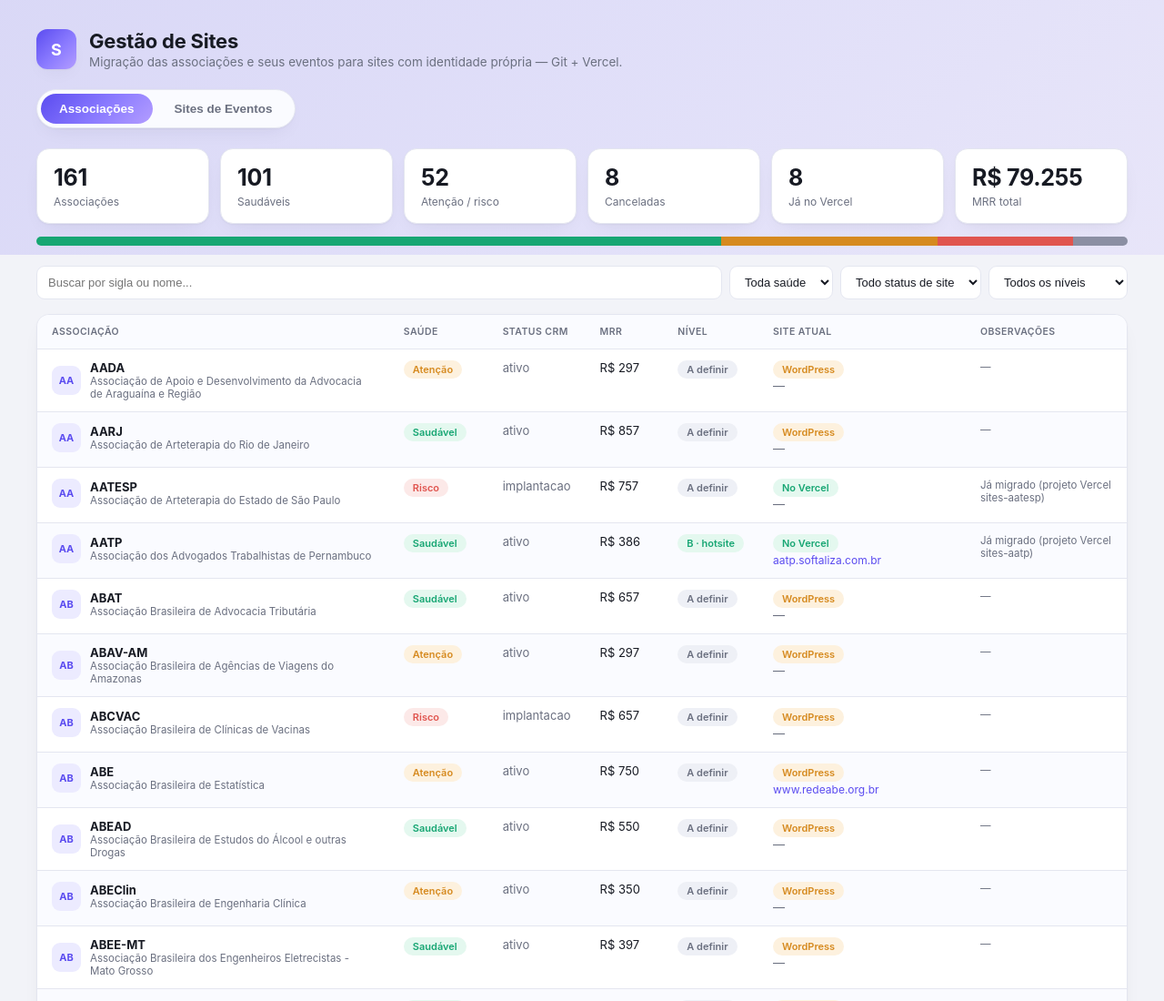
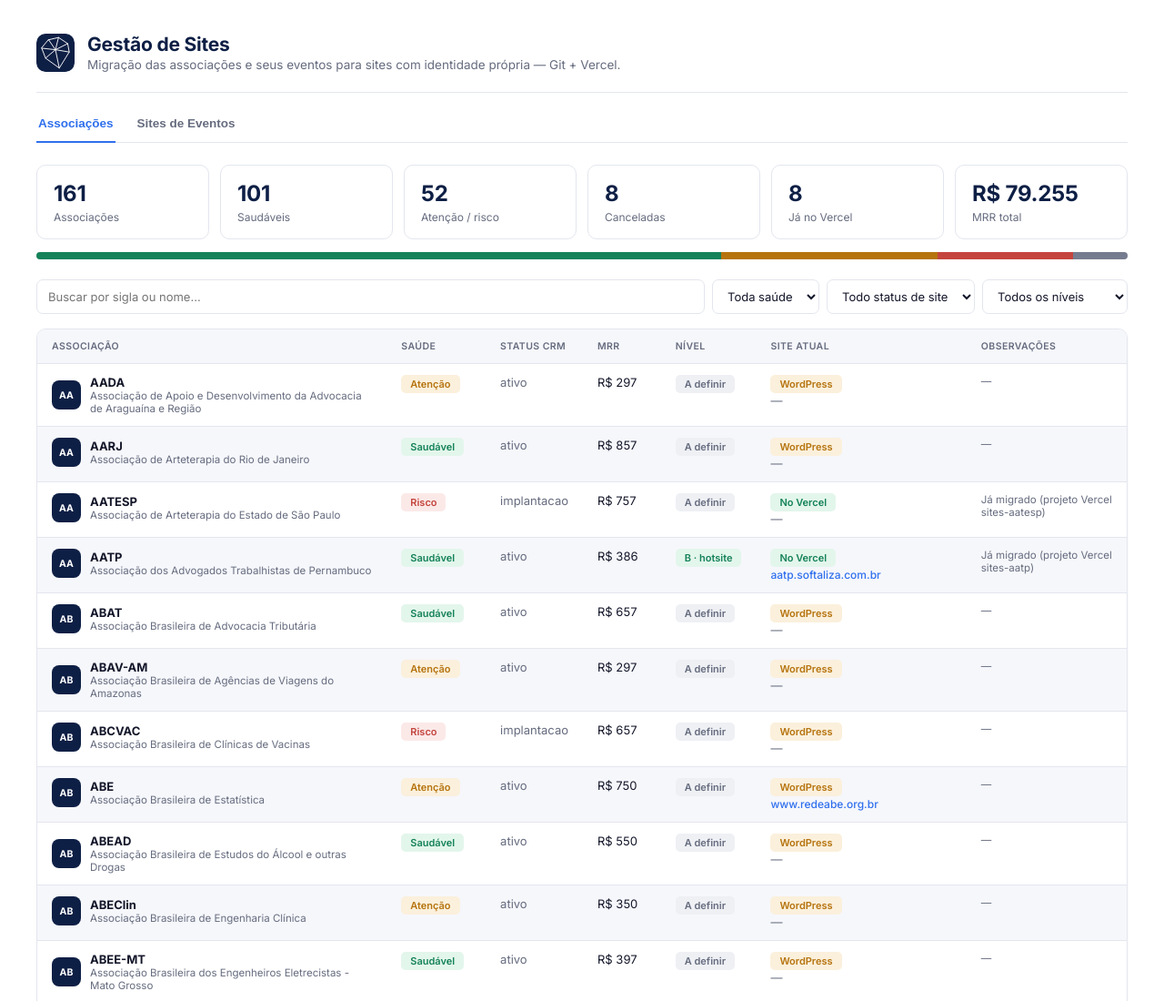
Before and after one commit to softalizaassociacoes/gestao-sites, a plain HTML site: page index.html in a window 1280 px wide. Shown: the top 1100 px of the page at 91% size. Drawn offline with Linux system fonts and the light colour scheme.

Commit message:
Aplica identidade visual da Softaliza (logo + paleta azul marinho)
Troca o tema roxo genérico por uma referência visual mais próxima do
site institucional: branco/azul marinho, tipografia Inter, cantos mais
retos, abas em estilo underline. Adiciona o ícone geométrico da marca
como logo no cabeçalho e favicon.

```diff
--- a/index.html
+++ b/index.html
@@ -4,15 +4,17 @@
   <meta charset="UTF-8" />
   <meta name="viewport" content="width=device-width, initial-scale=1.0" />
   <title>Gestão de Sites — Softaliza</title>
+  <link rel="icon" type="image/svg+xml" href="logo.svg" />
+  <link rel="preconnect" href="https://fonts.googleapis.com" />
+  <link rel="preconnect" href="https://fonts.gstatic.com" crossorigin />
+  <link href="https://fonts.googleapis.com/css2?family=Inter:wght@400;500;600;700&display=swap" rel="stylesheet" />
   <link rel="stylesheet" href="style.css" />
 </head>
 <body>
-  <div class="app-bg"></div>
-
   <div class="wrap">
     <header class="top">
       <div class="brand">
-        <div class="brand-mark">S</div>
+        <img class="brand-mark" src="logo.svg" alt="Softaliza" />
         <div>
           <h1>Gestão de Sites</h1>
           <p>Migração das associações e seus eventos para sites com identidade própria — Git + Vercel.</p>
--- a/style.css
+++ b/style.css
@@ -1,68 +1,70 @@
 :root {
-  --bg: #f2f3f8;
+  --navy: #0e1f45;
+  --navy-2: #16306e;
+  --blue: #2f6fed;
+  --bg: #ffffff;
   --surface: #ffffff;
-  --surface-2: #fafbff;
-  --border: #e4e6f0;
-  --text: #171a23;
-  --text-muted: #6b7080;
-  --accent: #5b4cf0;
-  --accent-2: #8b7bff;
-  --accent-soft: #ecebff;
-  --ok: #17a673;
-  --ok-soft: #e4f8ef;
-  --warn: #d68a1f;
-  --warn-soft: #fdf1de;
-  --risk: #e0554f;
-  --risk-soft: #fce9e8;
-  --off: #8b8fa3;
-  --off-soft: #eceef4;
-  --neutral-soft: #eef0f6;
-  --radius: 14px;
-  --radius-sm: 9px;
-  --shadow: 0 1px 2px rgba(30, 30, 60, 0.05), 0 8px 24px -12px rgba(30, 30, 60, 0.12);
-  --grad: linear-gradient(135deg, #5b4cf0 0%, #8b7bff 55%, #b39dff 100%);
+  --surface-2: #f6f7fb;
+  --border: #e3e6ee;
+  --text: #14172a;
+  --text-muted: #666c7f;
+  --accent: #2f6fed;
+  --accent-soft: #eaf1fe;
+  --ok: #15825a;
+  --ok-soft: #e3f6ec;
+  --warn: #b6740f;
+  --warn-soft: #fbf0dc;
+  --risk: #c4453e;
+  --risk-soft: #fbe9e8;
+  --off: #767c8f;
+  --off-soft: #eef0f4;
+  --neutral-soft: #eef0f4;
+  --radius: 10px;
+  --radius-sm: 7px;
+  --shadow: 0 1px 2px rgba(14, 31, 69, 0.04), 0 6px 20px -14px rgba(14, 31, 69, 0.18);
 }
 
 @media (prefers-color-scheme: dark) {
   :root {
-    --bg: #10111a;
-    --surface: #191b26;
-    --surface-2: #14151f;
-    --border: #2b2d3d;
+    --navy: #0e1f45;
+    --bg: #0b0e18;
+    --surface: #12162432 ;
+    --surface: #121624;
+    --surface-2: #0e1220;
+    --border: #232838;
     --text: #eceefb;
-    --text-muted: #9497ab;
-    --accent: #8b7bff;
-    --accent-2: #a996ff;
-    --accent-soft: #262848;
-    --ok: #33d99b;
-    --ok-soft: #113328;
-    --warn: #f0ac4c;
-    --warn-soft: #3a2c11;
-    --risk: #f0716b;
-    --risk-soft: #3a1e1d;
+    --text-muted: #9198ac;
+    --accent: #6d9bff;
+    --accent-soft: #182448;
+    --ok: #3ecb92;
+    --ok-soft: #0f2c22;
+    --warn: #e3a94c;
+    --warn-soft: #362a10;
+    --risk: #e37770;
+    --risk-soft: #391b19;
     --off: #7d8098;
-    --off-soft: #22243333;
-    --neutral-soft: #22243a;
+    --off-soft: #1b2030;
+    --neutral-soft: #1b2030;
     --shadow: 0 1px 2px rgba(0, 0, 0, 0.35), 0 8px 24px -12px rgba(0, 0, 0, 0.5);
   }
 }
 
 :root[data-theme="dark"] {
-  --bg: #10111a; --surface: #191b26; --surface-2: #14151f; --border: #2b2d3d;
-  --text: #eceefb; --text-muted: #9497ab; --accent: #8b7bff; --accent-2: #a996ff;
-  --accent-soft: #262848; --ok: #33d99b; --ok-soft: #113328; --warn: #f0ac4c;
-  --warn-soft: #3a2c11; --risk: #f0716b; --risk-soft: #3a1e1d; --off: #7d8098;
-  --off-soft: #222433; --neutral-soft: #22243a;
+  --bg: #0b0e18; --surface: #121624; --surface-2: #0e1220; --border: #232838;
+  --text: #eceefb; --text-muted: #9198ac; --accent: #6d9bff;
+  --accent-soft: #182448; --ok: #3ecb92; --ok-soft: #0f2c22; --warn: #e3a94c;
+  --warn-soft: #362a10; --risk: #e37770; --risk-soft: #391b19; --off: #7d8098;
+  --off-soft: #1b2030; --neutral-soft: #1b2030;
   --shadow: 0 1px 2px rgba(0, 0, 0, 0.35), 0 8px 24px -12px rgba(0, 0, 0, 0.5);
 }
 
 :root[data-theme="light"] {
-  --bg: #f2f3f8; --surface: #ffffff; --surface-2: #fafbff; --border: #e4e6f0;
-  --text: #171a23; --text-muted: #6b7080; --accent: #5b4cf0; --accent-2: #8b7bff;
-  --accent-soft: #ecebff; --ok: #17a673; --ok-soft: #e4f8ef; --warn: #d68a1f;
-  --warn-soft: #fdf1de; --risk: #e0554f; --risk-soft: #fce9e8; --off: #8b8fa3;
-  --off-soft: #eceef4; --neutral-soft: #eef0f6;
-  --shadow: 0 1px 2px rgba(30, 30, 60, 0.05), 0 8px 24px -12px rgba(30, 30, 60, 0.12);
+  --bg: #ffffff; --surface: #ffffff; --surface-2: #f6f7fb; --border: #e3e6ee;
+  --text: #14172a; --text-muted: #666c7f; --accent: #2f6fed;
+  --accent-soft: #eaf1fe; --ok: #15825a; --ok-soft: #e3f6ec; --warn: #b6740f;
+  --warn-soft: #fbf0dc; --risk: #c4453e; --risk-soft: #fbe9e8; --off: #767c8f;
+  --off-soft: #eef0f4; --neutral-soft: #eef0f4;
+  --shadow: 0 1px 2px rgba(14, 31, 69, 0.04), 0 6px 20px -14px rgba(14, 31, 69, 0.18);
 }
 
 * { box-sizing: border-box; }
@@ -71,59 +73,41 @@ body {
   margin: 0;
   background: var(--bg);
   color: var(--text);
-  font-family: -apple-system, BlinkMacSystemFont, "Segoe UI", Inter, Roboto, sans-serif;
-  position: relative;
-}
-
-.app-bg {
-  position: fixed;
-  inset: 0;
-  background: var(--grad);
-  height: 280px;
-  opacity: 0.16;
-  z-index: 0;
-  pointer-events: none;
+  font-family: "Inter", -apple-system, BlinkMacSystemFont, "Segoe UI", Roboto, sans-serif;
 }
 
 .wrap {
   max-width: 1240px;
   margin: 0 auto;
-  padding: 32px 20px 64px;
-  position: relative;
-  z-index: 1;
+  padding: 36px 20px 64px;
 }
 
-header.top { margin-bottom: 22px; }
+header.top {
+  margin-bottom: 26px;
+  padding-bottom: 22px;
+  border-bottom: 1px solid var(--border);
+}
 
 .brand { display: flex; align-items: center; gap: 14px; }
 
 .brand-mark {
-  width: 44px;
-  height: 44px;
-  border-radius: 12px;
-  background: var(--grad);
-  color: #fff;
-  display: flex;
-  align-items: center;
-  justify-content: center;
-  font-weight: 700;
-  font-size: 18px;
+  width: 42px;
+  height: 42px;
+  border-radius: 10px;
+  flex-shrink: 0;
   box-shadow: var(--shadow);
-  flex-shrink: 0;
 }
 
-header.top h1 { font-size: 22px; margin: 0 0 2px; letter-spacing: -0.01em; }
+header.top h1 { font-size: 21px; margin: 0 0 2px; letter-spacing: -0.01em; font-weight: 700; color: var(--navy); }
+:root[data-theme="dark"] header.top h1 { color: var(--text); }
+@media (prefers-color-scheme: dark) { header.top h1 { color: var(--text); } }
 header.top p { margin: 0; color: var(--text-muted); font-size: 13.5px; }
 
 .tabs {
-  display: inline-flex;
-  gap: 4px;
-  background: var(--surface-2);
-  border: 1px solid var(--border);
-  padding: 4px;
-  border-radius: 999px;
-  margin-bottom: 22px;
-  box-shadow: var(--shadow);
+  display: flex;
+  gap: 22px;
+  border-bottom: 1px solid var(--border);
+  margin-bottom: 24px;
 }
 
 .tab-btn {
@@ -132,17 +116,18 @@ header.top p { margin: 0; color: var(--text-muted); font-size: 13.5px; }
   color: var(--text-muted);
   font-size: 13.5px;
   font-weight: 600;
-  padding: 9px 20px;
-  border-radius: 999px;
+  padding: 0 2px 12px;
+  margin-bottom: -1px;
+  border-bottom: 2px solid transparent;
   cursor: pointer;
-  transition: background 0.15s, color 0.15s;
+  transition: color 0.15s, border-color 0.15s;
 }
 
 .tab-btn:hover { color: var(--text); }
 
 .tab-btn.active {
-  background: var(--grad);
-  color: #fff;
+  color: var(--accent);
+  border-bottom-color: var(--accent);
 }
 
 .tab-panel { display: none; }
@@ -160,15 +145,16 @@ header.top p { margin: 0; color: var(--text-muted); font-size: 13.5px; }
   border: 1px solid var(--border);
   border-radius: var(--radius);
   padding: 16px 18px;
-  box-shadow: var(--shadow);
 }
 
-.stat-card .value { font-size: 25px; font-weight: 700; letter-spacing: -0.01em; }
+.stat-card .value { font-size: 24px; font-weight: 700; letter-spacing: -0.01em; color: var(--navy); }
+:root[data-theme="dark"] .stat-card .value { color: var(--text); }
+@media (prefers-color-scheme: dark) { .stat-card .value { color: var(--text); } }
 .stat-card .label { font-size: 12px; color: var(--text-muted); margin-top: 4px; }
 
 .health-bar {
   display: flex;
-  height: 10px;
+  height: 8px;
   border-radius: 999px;
   overflow: hidden;
   margin-bottom: 22px;
@@ -195,6 +181,7 @@ header.top p { margin: 0; color: var(--text-muted); font-size: 13.5px; }
   padding: 9px 12px;
   font-size: 13px;
   color: var(--text);
+  font-family: inherit;
 }
 
 .toolbar input { flex: 1; min-width: 200px; }
@@ -204,7 +191,6 @@ header.top p { margin: 0; color: var(--text-muted); font-size: 13.5px; }
   border: 1px solid var(--border);
   border-radius: var(--radius);
   overflow-x: auto;
-  box-shadow: var(--shadow);
   margin-bottom: 18px;
 }
 
@@ -232,10 +218,10 @@ tbody tr:hover { background: var(--accent-soft); }
 .avatar {
   width: 32px;
   height: 32px;
-  border-radius: 9px;
-  background: var(--accent-soft);
-  color: var(--accent);
-  font-size: 11px;
+  border-radius: 8px;
+  background: var(--navy);
+  color: #fff;
+  font-size: 10.5px;
   font-weight: 700;
   display: flex;
   align-items: center;
@@ -246,7 +232,7 @@ tbody tr:hover { background: var(--accent-soft); }
 .badge {
   display: inline-block;
   padding: 3px 10px;
-  border-radius: 999px;
+  border-radius: 5px;
   font-size: 11px;
   font-weight: 600;
   white-space: nowrap;
@@ -266,7 +252,7 @@ tbody tr:hover { background: var(--accent-soft); }
 .site-proprio { background: var(--accent-soft); color: var(--accent); }
 .site-none { background: var(--neutral-soft); color: var(--text-muted); }
 
-a.link { color: var(--accent); text-decoration: none; font-size: 12px; }
+a.link { color: var(--accent); text-decoration: none; font-size: 12px; font-weight: 500; }
 a.link:hover { text-decoration: underline; }
 
 .muted { color: var(--text-muted); }
@@ -284,5 +270,5 @@ footer.note {
 footer.note code {
   background: var(--neutral-soft);
   padding: 1px 6px;
-  border-radius: 5px;
+  border-radius: 4px;
 }
```
Also changed, not shown: logo.svg (added).
